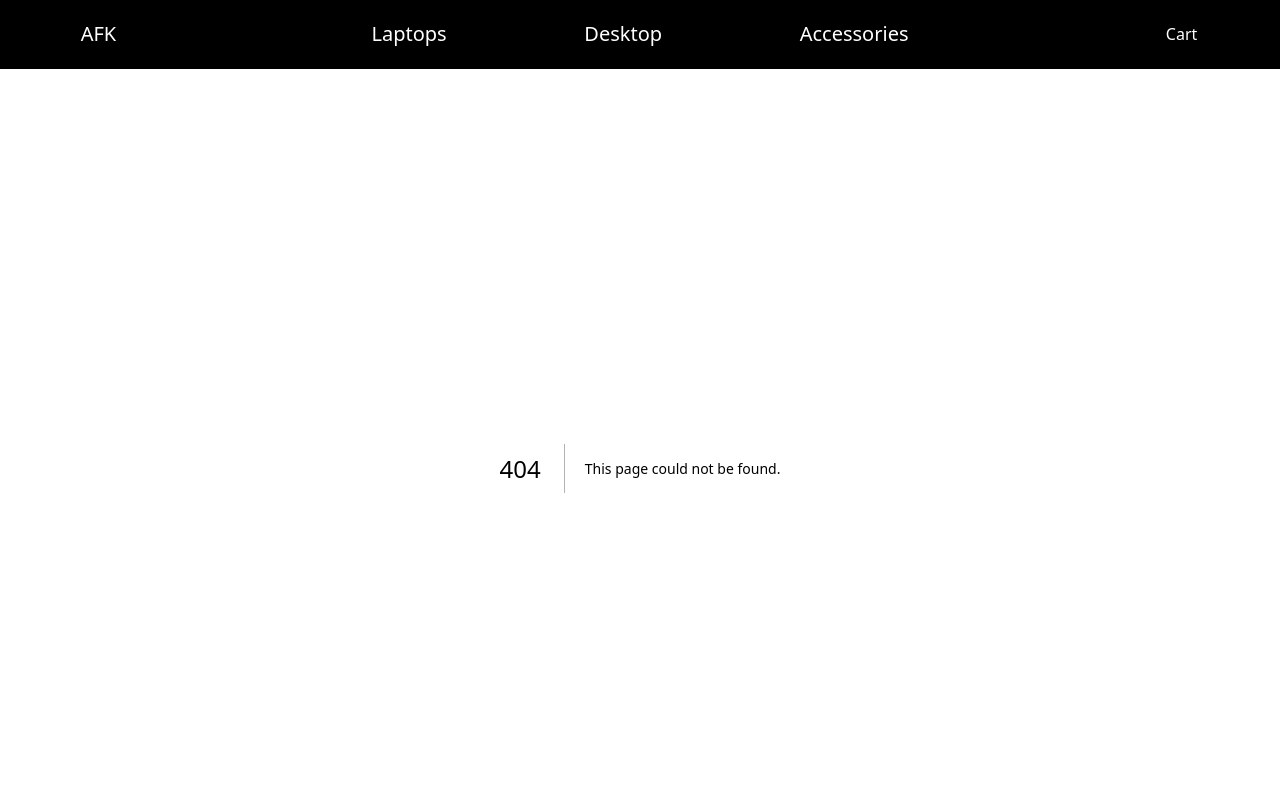
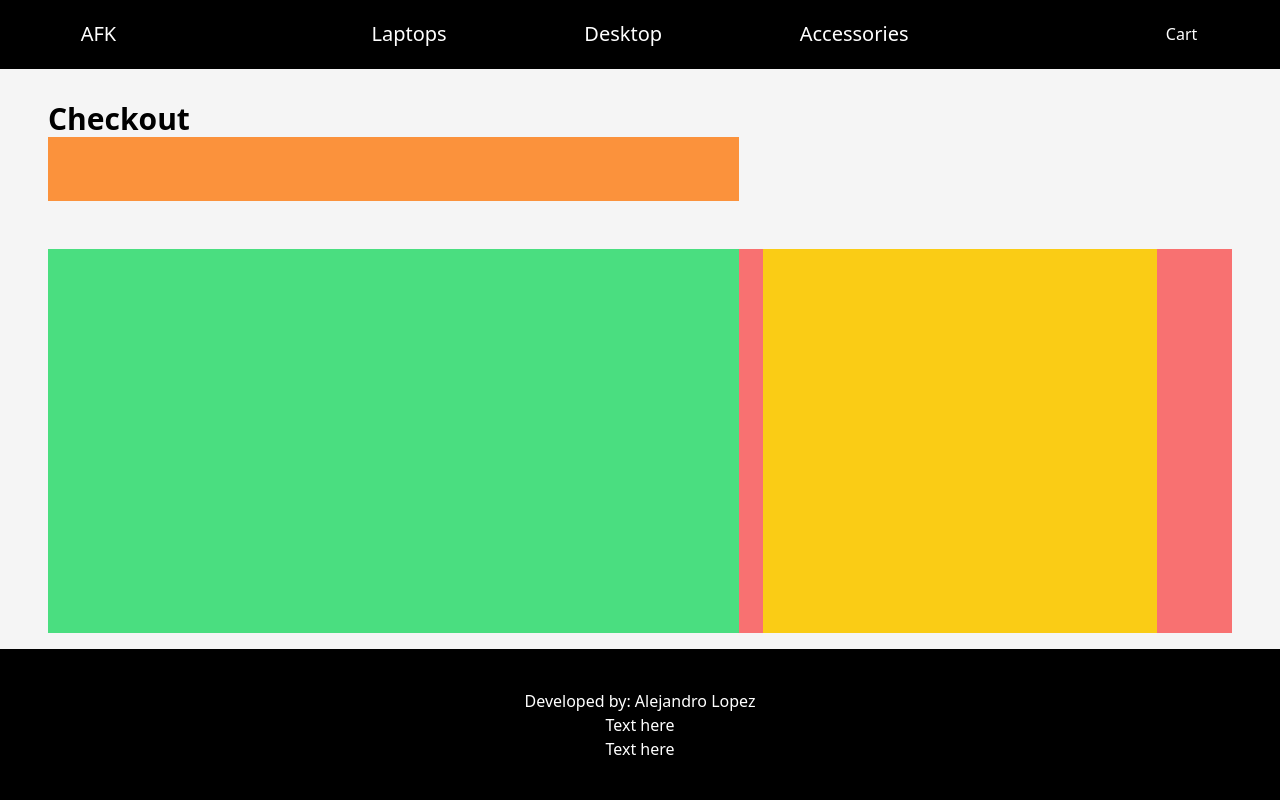
Before and after one commit to AlejandroALopez/e-commerce, a Next.js app: page /checkout/payment in a window 1280 px wide. Before the commit this address had no page. Shown: the top 800 px of the page. Built offline with nearby package versions, Linux system fonts and the light colour scheme.

Commit message:
prepared layout for cart and checkout pages

```diff
--- a/components/layout/Navigation.js
+++ b/components/layout/Navigation.js
@@ -16,7 +16,9 @@ export default function Navigation() {
       </div>
       <DropDown />
       <div className={"flex items-center justify-center w-2/12"}>
+      <Link href="/checkout/cart">
         <p className={"text-white"}>Cart</p>
+      </Link>
       </div>
     </div>
   );
--- /dev/null
+++ b/pages/checkout/cart/index.tsx
@@ -0,0 +1,31 @@
+import Head from "next/head";
+import { Fragment, useState } from "react";
+
+export function Cart() {
+  return (
+    <Fragment>
+      <Head>
+        <title>AFK Cart</title>
+        <meta
+          name="description"
+          content="Check your cart before proceding with the checkout!"
+        />
+      </Head>
+      <div className={"flex flex-col bg-[#F5F5F5] justify-evenly px-12 py-4"}>
+        <div className={"mt-4"}>
+          <p className={"text-2xl font-semibold"}>Your Cart</p>
+        </div>
+        <div className={"flex flex-row bg-red-400 mt-12 h-60"}>
+          <div className={"bg-green-500 w-3/12 h-full"}/>
+          <div className={"bg-yellow-500 w-5/12 h-full"}/>
+        </div>
+        <div className={"flex flex-row-reverse"}>
+          <div className={"bg-blue-400 mt-12 h-56 w-1/2"}>
+          </div>
+        </div>
+      </div>
+    </Fragment>
+  );
+}
+
+export default Cart;
--- /dev/null
+++ b/pages/checkout/payment/index.tsx
@@ -0,0 +1,28 @@
+import Head from "next/head";
+import { Fragment, useState } from "react";
+
+export function Payment() {
+  return (
+    <Fragment>
+      <Head>
+        <title>AFK Cart</title>
+        <meta
+          name="description"
+          content="Enter your payment information to complete the checkout! (Note: This is a portfolio app, so you won't be charged)"
+        />
+      </Head>
+      <div className={"flex flex-col bg-[#F5F5F5] justify-evenly px-12 py-4"}>
+        <div className={"mt-4"}>
+          <p className={"text-3xl font-semibold"}>Checkout</p>
+        </div>
+        <div className={"bg-orange-400 w-7/12 h-16"}/>
+        <div className={"flex flex-row bg-red-400 mt-12 h-96"}>
+          <div className={"flex flex-col bg-green-400 w-7/12 h-full"}/>
+          <div className={"flex flex-col bg-yellow-400 w-4/12 h-full ml-6"}/>
+        </div>
+      </div>
+    </Fragment>
+  );
+}
+
+export default Payment;
--- a/testData/laptops.tsx
+++ b/testData/laptops.tsx
@@ -131,7 +131,3 @@ export const TEST_LAPTOPS: Laptop[] = [
     availableComponents: {},
   },
 ];
-
-// categories: ["Gaming", "Work"],
-// colors: ["gray", "white", "black"],
-// sizes: ["13 inches", "15 inches", "17 inches"],
```
